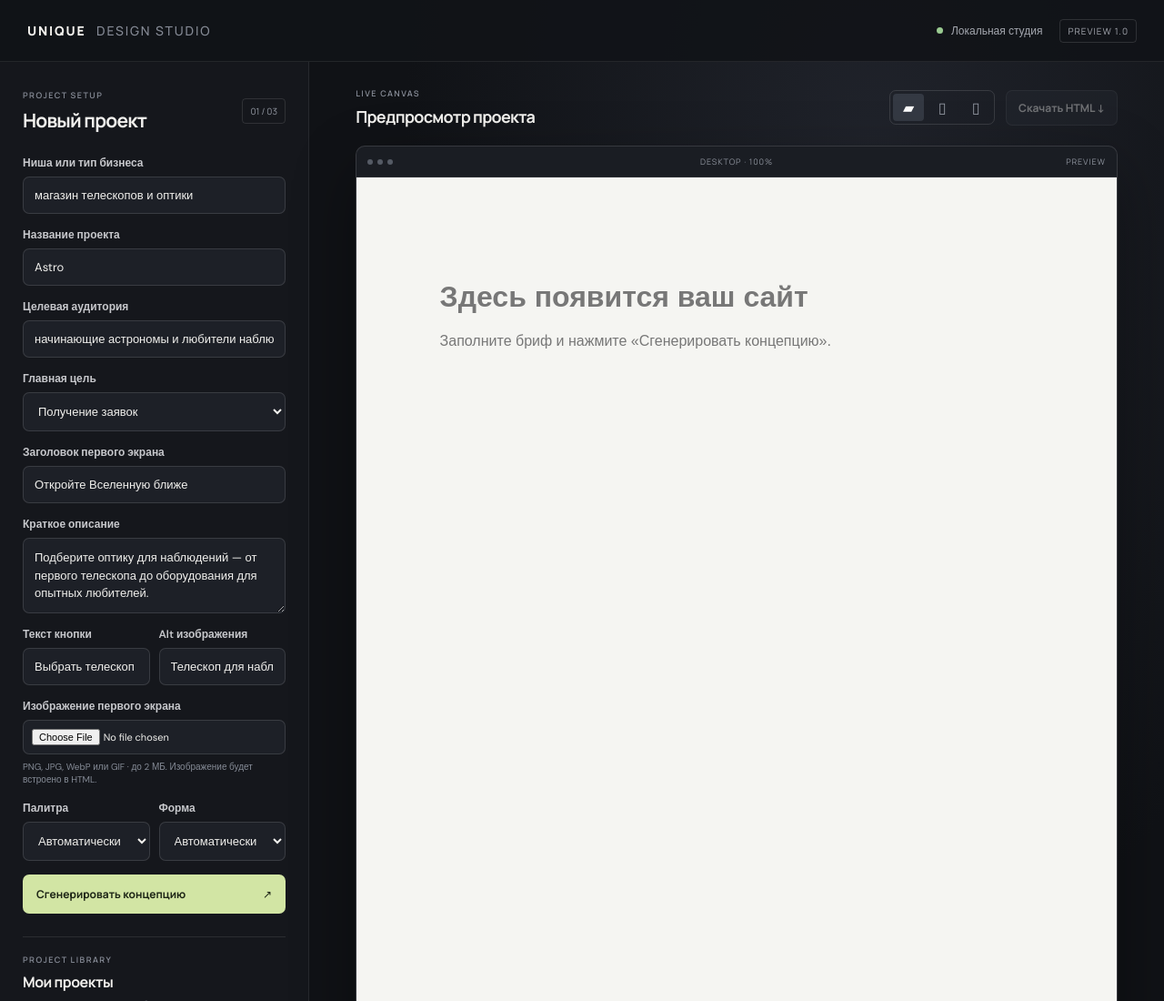
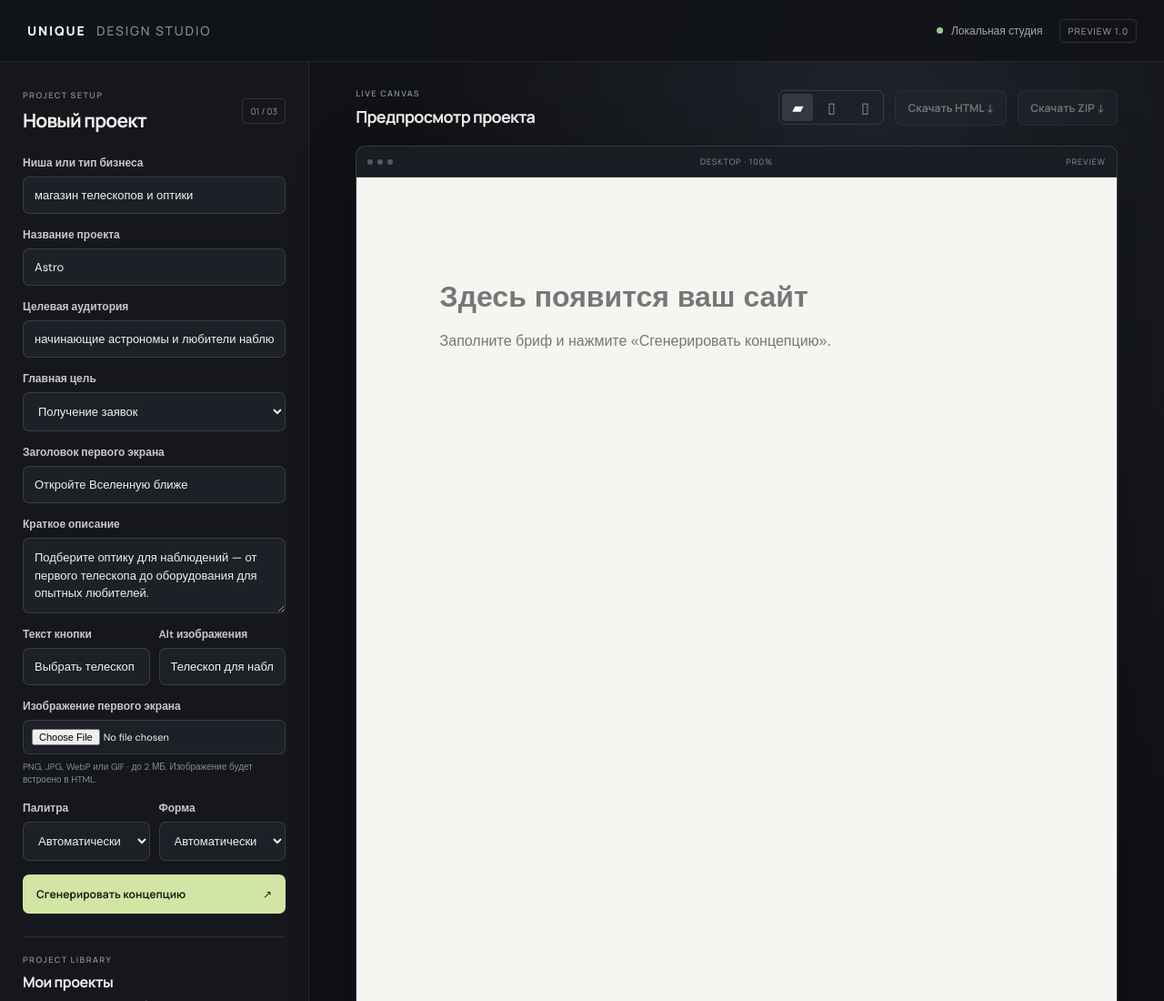
Before and after one commit to marcostavar24633-cyber/unique-design-studio, a website with bundled scripts: page app/index.html in a window 1280 px wide. Shown: the top 1100 px of the page at 91% size. Built offline with nearby package versions, Linux system fonts and the light colour scheme.

Commit message:
Add ZIP export action to preview toolbar

```diff
--- a/app/index.html
+++ b/app/index.html
@@ -56,7 +56,7 @@
             <button type="button" data-device="tablet" aria-pressed="false" title="Планшет">▯</button>
             <button type="button" data-device="mobile" aria-pressed="false" title="Телефон">▯</button>
           </div>
-          <button type="button" class="download-button" id="download-html" disabled>Скачать HTML ↓</button>
+          <button type="button" class="download-button" id="download-html" disabled>Скачать HTML ↓</button><button type="button" class="download-button" id="download-zip" disabled>Скачать ZIP ↓</button>
         </div>
       </div>
       <div class="canvas-shell">
```
